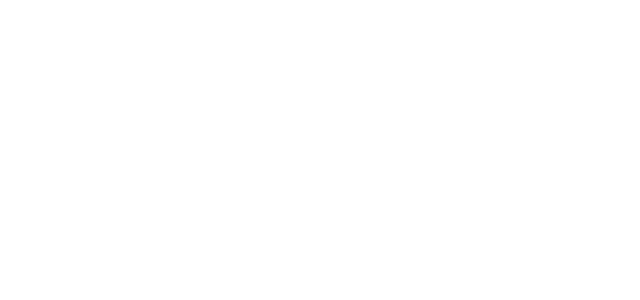
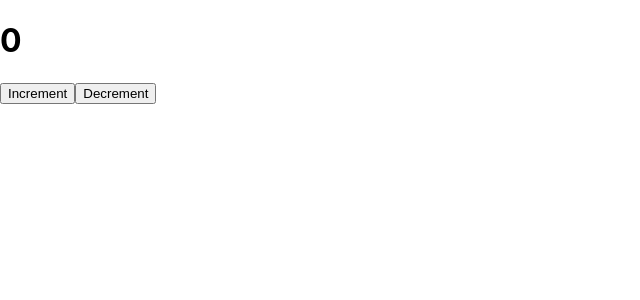
Before and after one commit to foverokavindz/react-redux-learning, a React (Create React App) app: page / in a window 1280 px wide. Shown: the top 300 px of the page, without its empty margins (0-640 px from the left). Built offline with nearby package versions, Linux system fonts and the light colour scheme.

Commit message:
Slices, reducers, store,toolkit - basics and done 2nd video

```diff
--- a/package.json
+++ b/package.json
@@ -3,6 +3,7 @@
   "version": "0.1.0",
   "private": true,
   "dependencies": {
+    "@reduxjs/toolkit": "^2.0.1",
     "@testing-library/jest-dom": "^5.17.0",
     "@testing-library/react": "^13.4.0",
     "@testing-library/user-event": "^13.5.0",
--- a/src/App.js
+++ b/src/App.js
@@ -1,5 +1,17 @@
+import { useDispatch, useSelector } from 'react-redux';
+import { increment, decrement } from './store/reducers/numberSlice';
+
 const App = () => {
-  return <div></div>;
+  const number = useSelector((store) => store.numberSlice.number);
+  const dispatch = useDispatch();
+  return (
+    <div>
+      <h1> {number}</h1>
+
+      <button onClick={() => dispatch(increment(1))}>Increment</button>
+      <button onClick={() => dispatch(decrement(1))}>Decrement</button>
+    </div>
+  );
 };
 
 export default App;
--- a/src/index.js
+++ b/src/index.js
@@ -4,10 +4,16 @@
 import App from './App';
 import reportWebVitals from './reportWebVitals';
 
+// redux
+import { Provider } from 'react-redux';
+import store from './store/store';
+
 const root = ReactDOM.createRoot(document.getElementById('root'));
 root.render(
   <React.StrictMode>
-    <App />
+    <Provider store={store}>
+      <App />
+    </Provider>
   </React.StrictMode>
 );
 
--- /dev/null
+++ b/src/store/reducers/laptopSlice.js
@@ -0,0 +1,23 @@
+import { createSlice } from '@reduxjs/toolkit';
+
+const initialState = {
+  count: 10,
+  brands: [],
+};
+
+const laptopSlice = createSlice({
+  name: 'laptop',
+  initialState,
+  reducers: {
+    addLaptop: (state, action) => ({
+      count: state.count + action.payload,
+    }),
+
+    removeLaptop: (state, action) => ({
+      count: state.count - action.payload,
+    }),
+  },
+});
+
+export const { addLaptop, removeLaptop } = laptopSlice.actions;
+export default laptopSlice.reducer;
--- /dev/null
+++ b/src/store/reducers/numberSlice.js
@@ -0,0 +1,50 @@
+import { createSlice } from '@reduxjs/toolkit';
+
+const initialState = {
+  number: 0,
+  computers: [],
+};
+
+// slice eken wena wenama inn reducer ekt ekthu krla eka reducer ekenk hdnwa
+const numberSlice = createSlice({
+  // slice have uniques name to identify
+  name: 'number',
+
+  // slic ehave innitial state
+  initialState,
+  // rducers kiynne action eken action ekata wena wenama reducersla inna nisa
+  reducers: {
+    // eka action ekt adalawa eka reducer ekai thiyenne
+    // meke () warahan deka  one na
+    // prev state eka spred krla change krnn one na
+    // meke thiyenw JS Immer kiyla libry ekak ekata api liyna me code eka gihin changes wela thma enne ai ...state kiyl dnn one na
+    // varible ekaka value ekak change krnwa wge state update krnn puluwan widiyata thma meka hdla thiyenne
+    /*
+
+    old code
+
+    increment: (state, action) => ({
+      number: state.number + action.payload,
+    }),
+
+    decrement: (state, action) => ({
+      number: state.number - action.payload,
+    }),
+    */
+
+    // new code
+    increment: (state, action) => {
+      state.number += action.payload;
+    },
+
+    decrement: (state, action) => {
+      state.number -= action.payload;
+    },
+  },
+});
+
+// methnanin actions tika export krnwa
+export const { increment, decrement } = numberSlice.actions;
+
+// ee hdna eka reducer thama methnin export krnne store ekt
+export default numberSlice.reducer;
--- /dev/null
+++ b/src/store/store.js
@@ -0,0 +1,14 @@
+import { configureStore } from '@reduxjs/toolkit';
+import numberSliceReducer from './reducers/numberSlice';
+import laptopSliceReducer from './reducers/laptopSlice';
+
+// mekt ekak eka slices wala thiyana reducers eka thanaktr gnnwa
+const store = configureStore({
+  reducer: {
+    // slice eken export krpu reducer methnt import krnwea
+    numberSlice: numberSliceReducer,
+    laptopSlice: laptopSliceReducer,
+  },
+});
+
+export default store;
```
Also changed, not shown: 1 other file (tests, documents, lock files or other folders).
